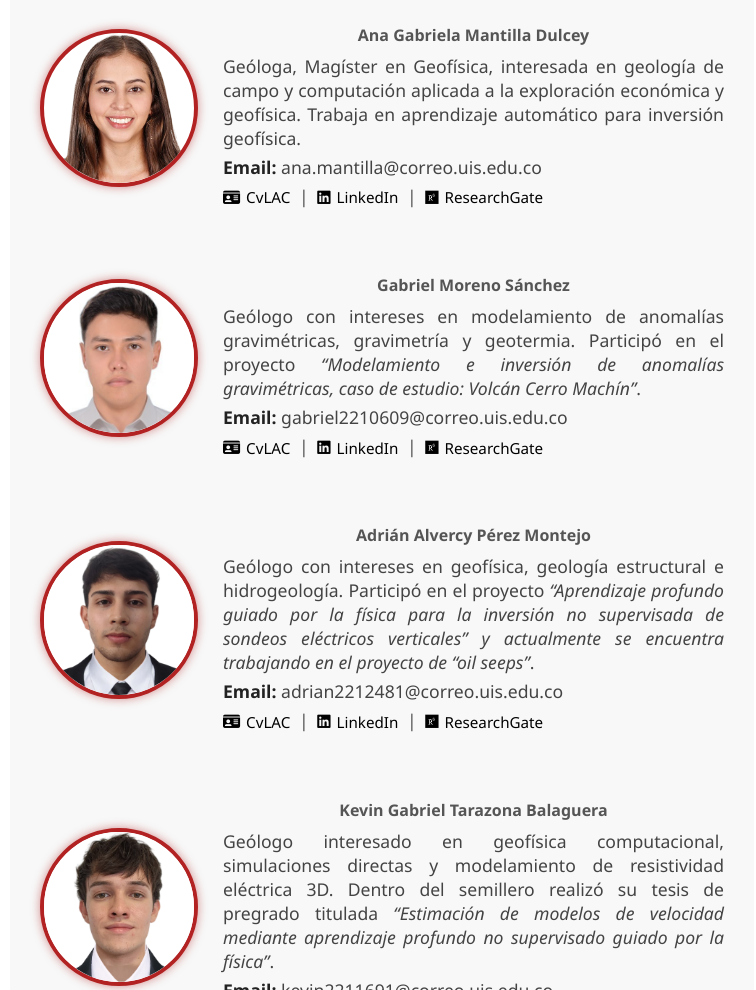
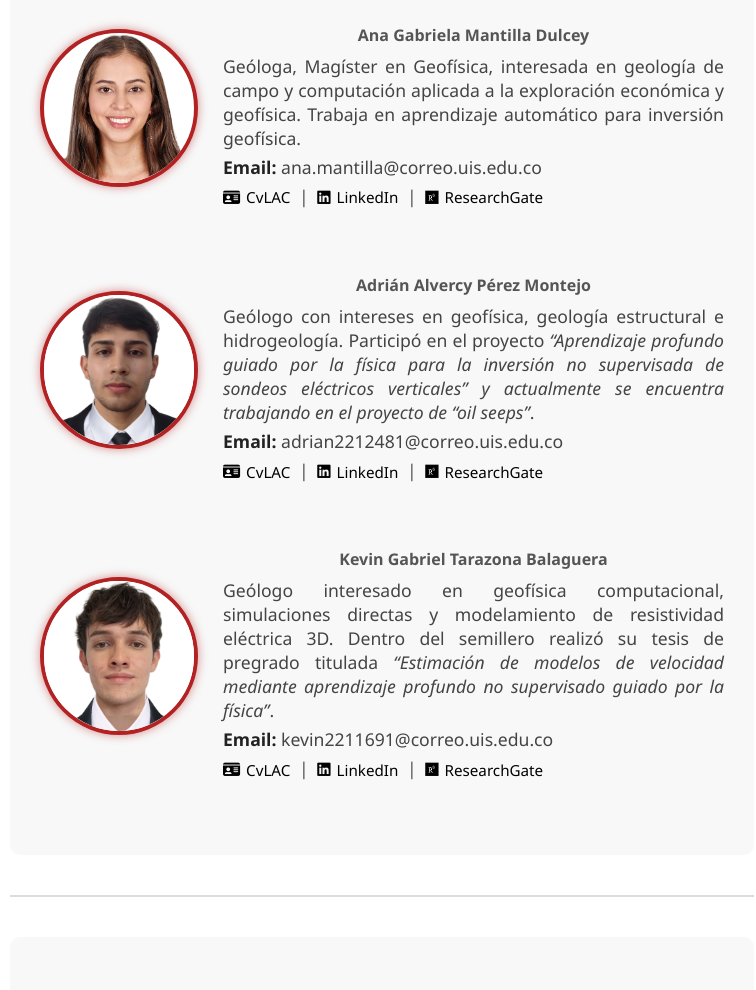
Before and after one commit to sigacuis/sigacuis.github.io, a plain HTML site: page nosotros.html in a window 1280 px wide. Shown: the part 1468-2458 px from the top of the page, without its empty margins (398-1154 px from the left). Drawn offline with nearby package versions, Linux system fonts and the light colour scheme.

Commit message:
Delete Gabriel Moreno Sánchez's profile from nosotros.html
Removed Gabriel Moreno Sánchez's profile section from the HTML file.

```diff
--- a/nosotros.html
+++ b/nosotros.html
@@ -164,28 +164,6 @@
             </a>
             <span>|</span>
             <a href="https://www.researchgate.net/profile/Ana-Mantilla-Dulcey" target="_blank">
-              <i class="fa-brands fa-researchgate"></i> ResearchGate
-            </a>
-          </p>
-        </div>
-      </div>
-
-      <div class="miembro">
-        <img src="thumbs/Gabriel_Moreno.jpg" alt="Gabriel Moreno Sánchez">
-        <div>
-          <h4><strong>Gabriel Moreno Sánchez</strong></h4>
-          <p>Geólogo con intereses en modelamiento de anomalías gravimétricas, gravimetría y geotermia. Participó en el proyecto <i>“Modelamiento e inversión de anomalías gravimétricas, caso de estudio: Volcán Cerro Machín”</i>.</p>
-          <p><b>Email:</b> <span>gabriel2210609@correo.uis.edu.co</span></p>
-          <p class="links">
-            <a href="https://scienti.minciencias.gov.co/cvlac/visualizador/generarCurriculoCv.do?cod_rh=0002167003" target="_blank">
-              <i class="fa-solid fa-id-card"></i> CvLAC
-            </a>
-            <span>|</span>
-            <a href="https://www.linkedin.com/in/gabriel-moreno-sanchez19/" target="_blank">
-              <i class="fa-brands fa-linkedin"></i> LinkedIn
-            </a>
-            <span>|</span>
-            <a href="https://www.researchgate.net/profile/Gabriel-Moreno-34?ev=hdr_xprf" target="_blank">
               <i class="fa-brands fa-researchgate"></i> ResearchGate
             </a>
           </p>
@@ -548,5 +526,3 @@
   </script>
 </body>
 </html>
-</body>
-</html>
```
